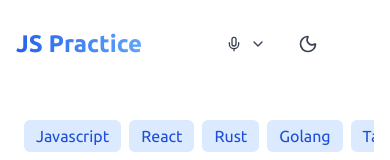
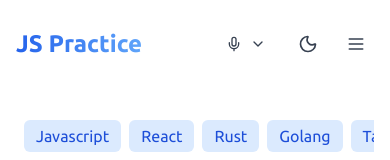
Before and after one commit to ashsajal1/js-practice-app, a React (Vite) app: page / in a window 390 px wide. Shown: the top 160 px of the page. Built offline with nearby package versions, Linux system fonts and the light colour scheme.

Commit message:
fix: light mode design

```diff
--- a/src/components/partials/navbar.tsx
+++ b/src/components/partials/navbar.tsx
@@ -225,13 +225,13 @@ export default function Navbar() {
                     <Button
                         variant="ghost"
                         onClick={() => setIsMenuOpen(!isMenuOpen)}
-                        className="md:hidden p-2 rounded-full text-gray-700 dark:text-gray-300 hover:bg-gray-100 dark:hover:bg-gray-800"
+                        className="md:hidden p-2 rounded-full hover:bg-gray-100 dark:hover:bg-gray-800"
                         aria-label={isMenuOpen ? 'Close menu' : 'Open menu'}
                     >
                         {isMenuOpen ? (
-                            <X className="h-5 w-5" />
+                            <X className="h-5 w-5 text-gray-700 dark:text-gray-300" />
                         ) : (
-                            <Menu className="h-5 w-5" />
+                            <Menu className="h-5 w-5 text-gray-700 dark:text-gray-300" />
                         )}
                     </Button>
                 </div>
```
